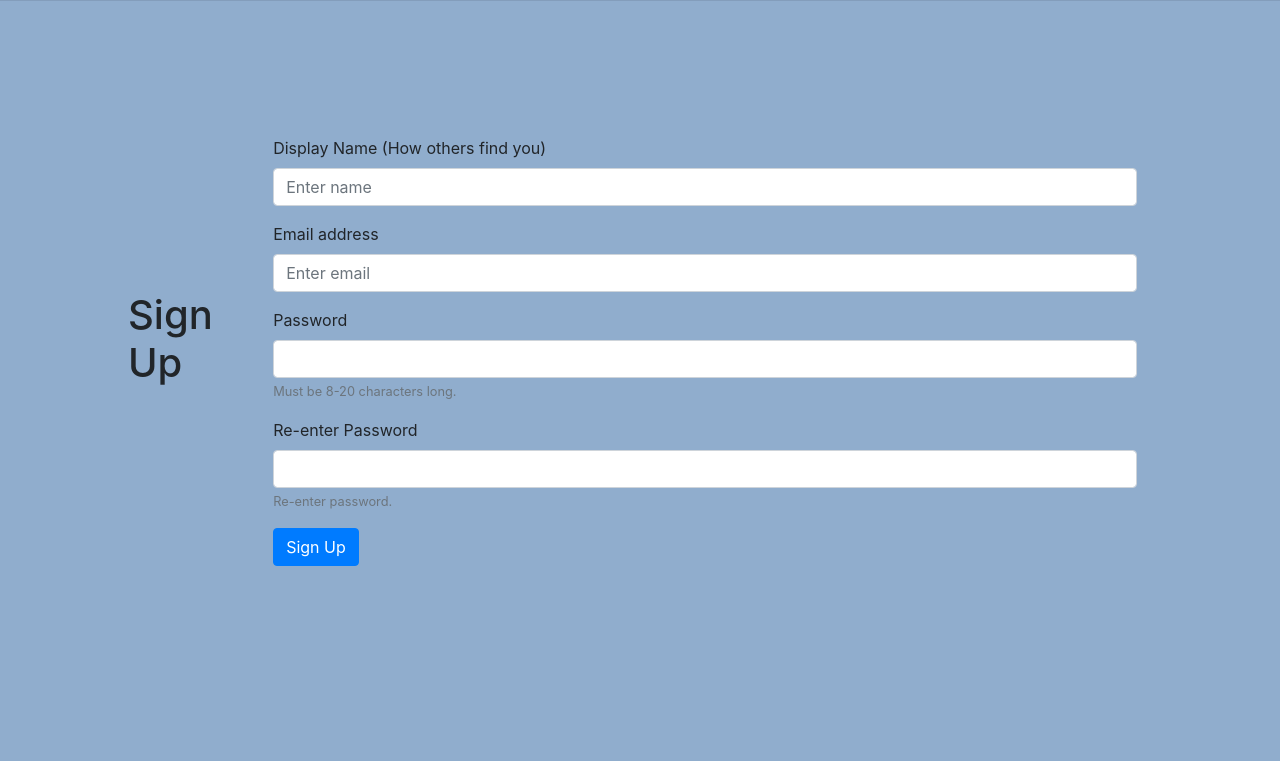
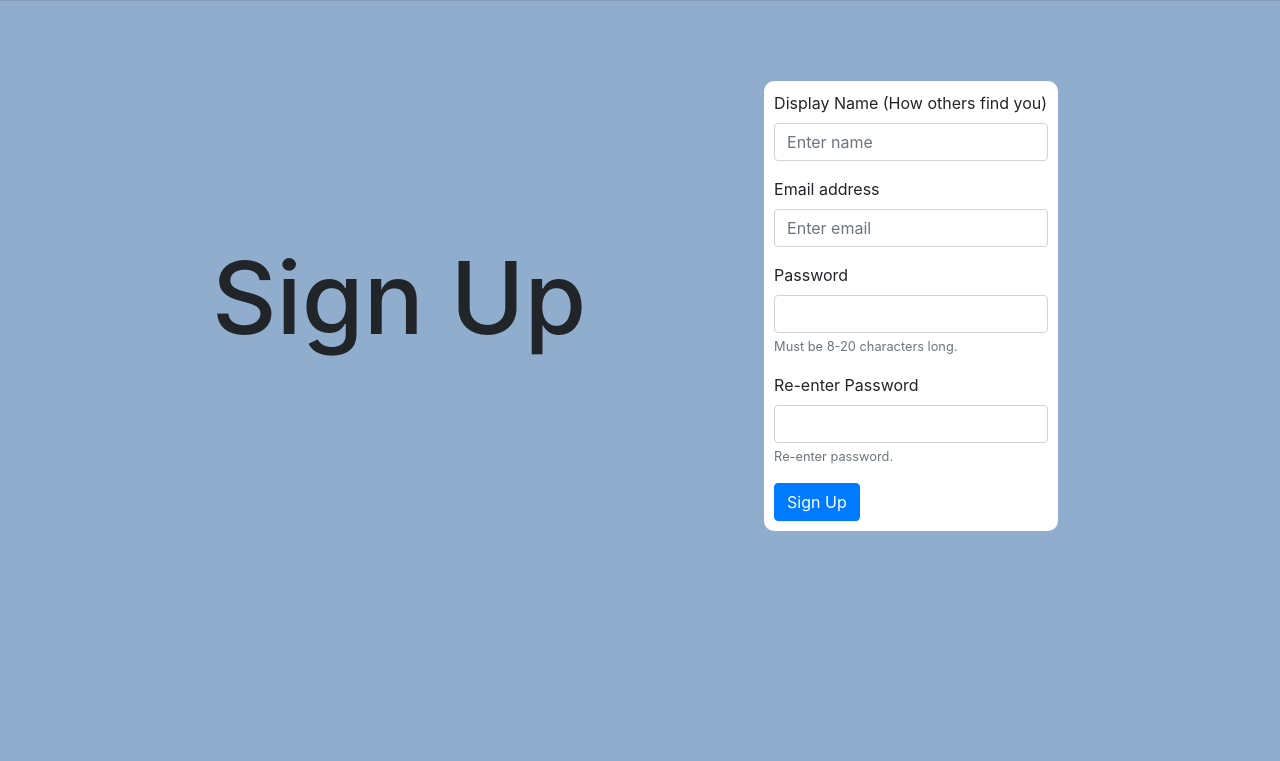
Before and after one commit to zlatax/StudentMatching, a Flask app: page /auth/signup in a window 1280 px wide. Shown: the part 56-817 px from the top of the page. Run offline with Flask 2, Linux system fonts and the light colour scheme; some libraries are stand-ins or nearby versions.

Commit message:
fix signup-page styling

```diff
--- a/StudentMatching/static/css/main.css
+++ b/StudentMatching/static/css/main.css
@@ -50,6 +50,10 @@ main {
     justify-content: space-around;
 }
 
+.centered {
+    justify-content: center;
+}
+
 .center {
     align-items: center;
 }
@@ -63,12 +67,12 @@ main {
 }
 
 /* Login Page Styling */
-#login-title {
+#login-title, #signup-title{
     font-size:100px;
     margin:0px 0px;
 }
 
-#login-form {
+#login-form, #signup-form {
     background-color: rgb(255, 255, 255);
     padding:10px;
     margin:0px 10px;
@@ -86,3 +90,6 @@ main {
 }
 
 /* Sign up form styling */
+#signup-form-container {
+    width:fit-content;
+}
--- a/StudentMatching/templates/home.html
+++ b/StudentMatching/templates/home.html
@@ -15,7 +15,9 @@ StuMatch - Home
             <h1>Find the<br>peanut butter<br>to your jelly.</h1>
             <p>We help connect  like-minded students through <br>commonalities in institution, major, subjects and general interests!</p>
             <br>
-            <button type="button" class="btn btn-primary btn-lg" id="button-getstarted">Get Started</button>
+            <a href="/auth/login">
+                <button type="button" class="btn btn-primary btn-lg" id="button-getstarted">Get Started</button>
+            </a>
         </div>
         <img class="img-fluid" id="home-image" src="{{ url_for('static', filename='images/home_image.png') }}" alt="?">
     </div>
--- a/StudentMatching/templates/signup.html
+++ b/StudentMatching/templates/signup.html
@@ -10,9 +10,9 @@ StuMatch - Home
 
 {% block main %}
 <main class="home">
-    <div class="content horizontal between center" id="home-content">
-        <h1>Sign Up</h1>
-        <div class="container vertical">
+    <div class="content horizontal around center" id="signup-content">
+        <h1 id="signup-title">Sign Up</h1>
+        <div class="vertical" id="signup-form-container">
             <p>{{message}}</p>
             <form action="/auth/signup" method="post" id="signup-form">
                 <div class="form-group">
```
